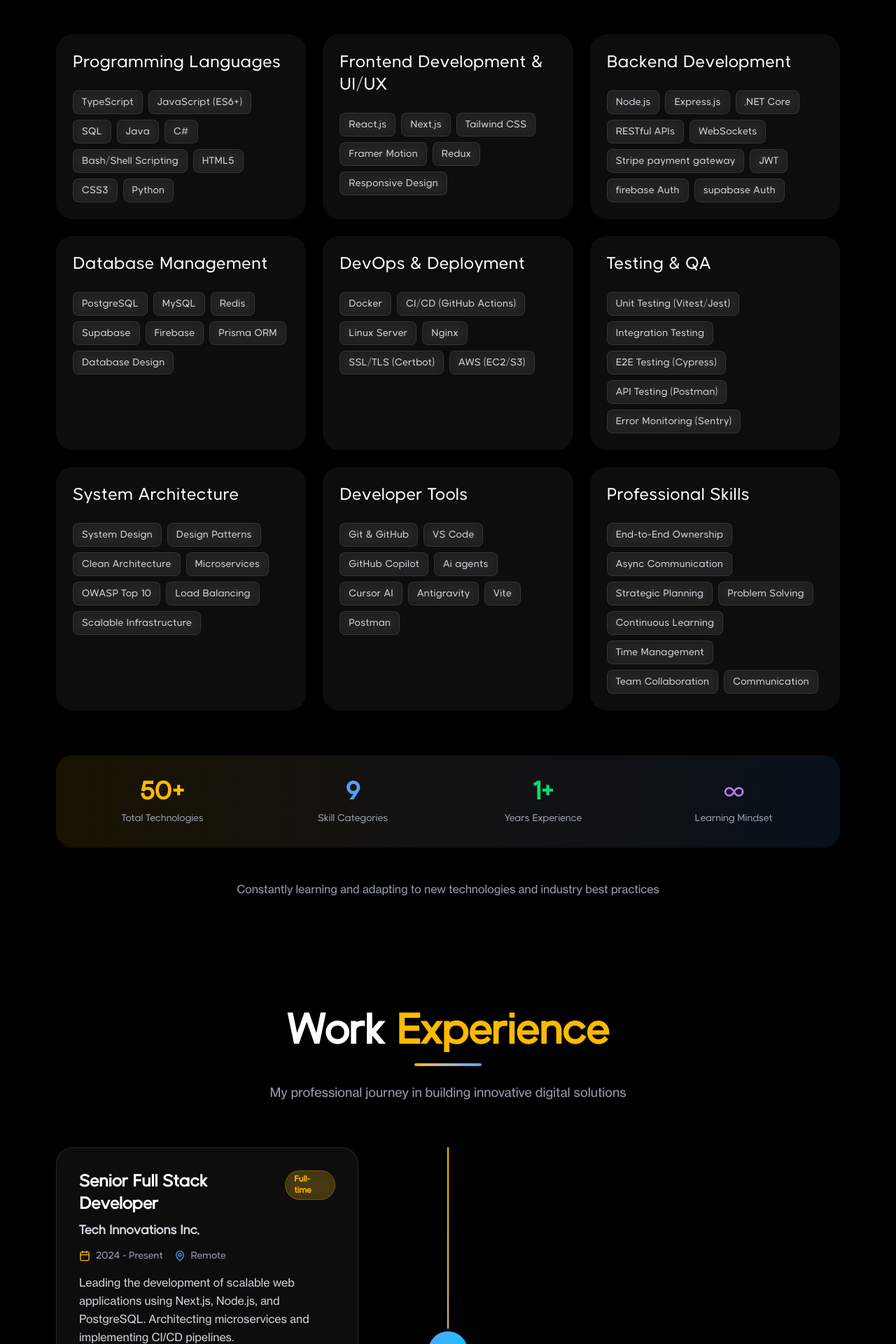
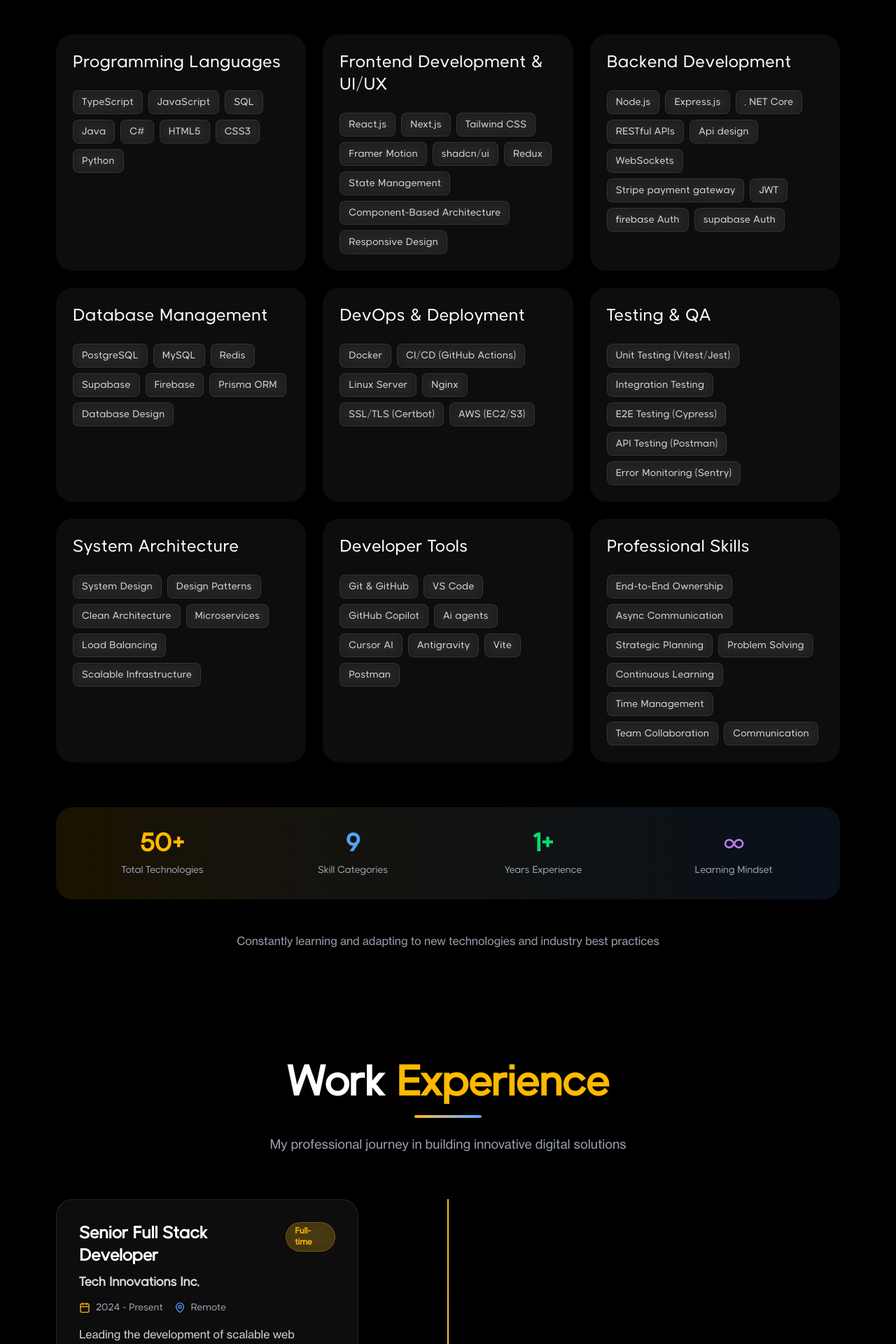
Before and after one commit to bhanuka99x/my-portfolio, a Next.js app in the folder frontend/: page / in a window 1280 px wide. Shown: the part 2320-4240 px from the top of the page at 70% size. Built offline with nearby package versions, Linux system fonts and the light colour scheme.

Commit message:
fix: update skills list for accuracy and consistency in SkillsSection

```diff
--- a/frontend/src/components/sections/experience/ExperienceSection.tsx
+++ b/frontend/src/components/sections/experience/ExperienceSection.tsx
@@ -1,6 +1,5 @@
 "use client";
 import React from "react";
-import { motion } from "framer-motion";
 import {
   Briefcase,
   Calendar,
@@ -88,133 +87,102 @@
     },
   ];
 
-  const containerVariants = {
-    hidden: { opacity: 0 },
-    visible: {
-      opacity: 1,
-      transition: {
-        staggerChildren: 0.3,
-      },
-    },
-  };
-
-  const itemVariants = {
-    hidden: { opacity: 0, x: -50 },
-    visible: { opacity: 1, x: 0 },
-  };
-
   return (
     <section
       id="experience"
-      className="min-h-screen text-white py-20 font-bilmond overflow-hidden"
+      className="min-h-screen text-white py-12 sm:py-16 md:py-20 font-bilmond overflow-hidden"
     >
-      <div className="max-w-7xl mx-auto px-5 md:px-10 lg:px-20">
+      <div className="max-w-7xl mx-auto px-4 sm:px-6 md:px-10 lg:px-20">
         {/* Section Header */}
-        <motion.div
-          initial={{ opacity: 0, y: -20 }}
-          whileInView={{ opacity: 1, y: 0 }}
-          viewport={{ once: true }}
-          transition={{ duration: 0.6 }}
-          className="text-center mb-16"
-        >
-          <h2 className="text-5xl md:text-6xl font-bold mb-4">
+        <div className="text-center mb-12 sm:mb-14 md:mb-16">
+          <h2 className="text-3xl sm:text-4xl md:text-5xl lg:text-6xl font-bold mb-3 sm:mb-4">
             Work <span className="text-amber-400">Experience</span>
           </h2>
-          <div className="w-24 h-1 bg-gradient-to-r from-amber-400 to-blue-400 mx-auto rounded-full mb-6"></div>
-          <p className="text-gray-400 text-lg max-w-2xl mx-auto font-NeueHaas">
+          <div className="w-20 sm:w-24 h-1 bg-gradient-to-r from-amber-400 to-blue-400 mx-auto rounded-full mb-4 sm:mb-6"></div>
+          <p className="text-gray-400 text-base sm:text-lg max-w-2xl mx-auto font-NeueHaas px-4">
             My professional journey in building innovative digital solutions
           </p>
-        </motion.div>
+        </div>
 
         {/* Timeline */}
-        <motion.div
-          variants={containerVariants}
-          initial="hidden"
-          whileInView="visible"
-          viewport={{ once: true, margin: "-100px" }}
-          className="relative"
-        >
+        <div className="relative">
           {/* Vertical Line */}
-          <div className="absolute left-8 md:left-1/2 top-0 bottom-0 w-0.5 bg-gradient-to-b from-amber-400 via-blue-400 to-purple-400 transform md:-translate-x-1/2"></div>
+          <div className="absolute left-4 sm:left-6 md:left-8 lg:left-1/2 top-0 bottom-0 w-0.5 bg-gradient-to-b from-amber-400 via-blue-400 to-purple-400 lg:transform lg:-translate-x-1/2"></div>
 
           {/* Timeline Items */}
-          <div className="space-y-12">
+          <div className="space-y-8 sm:space-y-10 md:space-y-12">
             {experiences.map((exp, index) => (
-              <motion.div
+              <div
                 key={exp.id}
-                variants={itemVariants}
                 className={`relative flex items-center ${
                   index % 2 === 0
-                    ? "md:flex-row"
-                    : "md:flex-row-reverse"
+                    ? "lg:flex-row"
+                    : "lg:flex-row-reverse"
                 } flex-row`}
               >
                 {/* Timeline Dot */}
                 <div
-                  className={`absolute left-8 md:left-1/2 transform md:-translate-x-1/2 w-16 h-16 rounded-full bg-gradient-to-br ${exp.color} flex items-center justify-center border-4 border-black z-10 group-hover:scale-110 transition-transform duration-300`}
+                  className={`absolute left-4 sm:left-6 md:left-8 lg:left-1/2 lg:transform lg:-translate-x-1/2 w-12 h-12 sm:w-14 sm:h-14 md:w-16 md:h-16 rounded-full bg-gradient-to-br ${exp.color} flex items-center justify-center border-4 border-black z-10 hover:scale-110 transition-transform duration-300`}
                 >
                   <div className="text-black">{exp.icon}</div>
                 </div>
 
                 {/* Content Card */}
                 <div
-                  className={`ml-28 md:ml-0 md:w-[calc(50%-4rem)] ${
-                    index % 2 === 0 ? "md:pr-16" : "md:pl-16"
+                  className={`ml-16 sm:ml-20 md:ml-28 lg:ml-0 lg:w-[calc(50%-4rem)] ${
+                    index % 2 === 0 ? "lg:pr-16" : "lg:pl-16"
                   }`}
                 >
-                  <motion.div
-                    whileHover={{ scale: 1.02 }}
-                    className="group bg-white/5 backdrop-blur-sm border border-white/10 rounded-3xl p-6 md:p-8 hover:bg-white/[0.07] hover:border-white/20 transition-all duration-500"
-                  >
+                  <div className="group bg-white/5 backdrop-blur-sm border border-white/10 rounded-2xl sm:rounded-3xl p-4 sm:p-5 md:p-6 lg:p-8 hover:bg-white/[0.07] hover:border-white/20 transition-all duration-500">
                     {/* Gradient Glow */}
                     <div
-                      className={`absolute -inset-0.5 bg-gradient-to-r ${exp.color} rounded-3xl blur opacity-0 group-hover:opacity-20 transition duration-500`}
+                      className={`absolute -inset-0.5 bg-gradient-to-r ${exp.color} rounded-2xl sm:rounded-3xl blur opacity-0 group-hover:opacity-20 transition duration-500`}
                     ></div>
 
                     {/* Content */}
                     <div className="relative">
                       {/* Header */}
-                      <div className="mb-4">
-                        <div className="flex items-start justify-between mb-2">
-                          <h3 className="text-2xl font-bold text-white group-hover:text-amber-400 transition-colors duration-300">
+                      <div className="mb-3 sm:mb-4">
+                        <div className="flex flex-col sm:flex-row sm:items-start sm:justify-between gap-2 mb-2">
+                          <h3 className="text-xl sm:text-2xl font-bold text-white group-hover:text-amber-400 transition-colors duration-300">
                             {exp.title}
                           </h3>
-                          <span className="px-3 py-1 bg-amber-400/20 backdrop-blur-sm border border-amber-400/30 text-amber-400 text-xs font-bold rounded-full">
+                          <span className="px-3 py-1 bg-amber-400/20 backdrop-blur-sm border border-amber-400/30 text-amber-400 text-xs font-bold rounded-full self-start">
                             {exp.type}
                           </span>
                         </div>
-                        <div className="text-lg font-semibold text-gray-300 mb-3">
+                        <div className="text-base sm:text-lg font-semibold text-gray-300 mb-2 sm:mb-3">
                           {exp.company}
                         </div>
-                        <div className="flex flex-wrap gap-4 text-sm text-gray-400">
+                        <div className="flex flex-col sm:flex-row sm:flex-wrap gap-2 sm:gap-4 text-xs sm:text-sm text-gray-400">
                           <div className="flex items-center gap-2">
-                            <Calendar className="w-4 h-4 text-amber-400" />
-                            {exp.period}
+                            <Calendar className="w-4 h-4 text-amber-400 flex-shrink-0" />
+                            <span>{exp.period}</span>
                           </div>
                           <div className="flex items-center gap-2">
-                            <MapPin className="w-4 h-4 text-blue-400" />
-                            {exp.location}
+                            <MapPin className="w-4 h-4 text-blue-400 flex-shrink-0" />
+                            <span>{exp.location}</span>
                           </div>
                         </div>
                       </div>
 
                       {/* Description */}
-                      <p className="text-gray-300 leading-relaxed mb-4 font-NeueHaas">
+                      <p className="text-gray-300 text-sm sm:text-base leading-relaxed mb-3 sm:mb-4 font-NeueHaas">
                         {exp.description}
                       </p>
 
                       {/* Achievements */}
-                      <div className="mb-4">
-                        <h4 className="text-sm font-bold text-amber-400 mb-2 uppercase tracking-wide">
+                      <div className="mb-3 sm:mb-4">
+                        <h4 className="text-xs sm:text-sm font-bold text-amber-400 mb-2 uppercase tracking-wide">
                           Key Achievements
                         </h4>
-                        <ul className="space-y-2">
+                        <ul className="space-y-1.5 sm:space-y-2">
                           {exp.achievements.map((achievement, i) => (
                             <li
                               key={i}
-                              className="flex items-start gap-2 text-gray-400 text-sm font-NeueHaas"
+                              className="flex items-start gap-2 text-gray-400 text-xs sm:text-sm font-NeueHaas"
                             >
-                              <ArrowRight className="w-4 h-4 text-amber-400 flex-shrink-0 mt-0.5" />
+                              <ArrowRight className="w-3.5 h-3.5 sm:w-4 sm:h-4 text-amber-400 flex-shrink-0 mt-0.5" />
                               <span>{achievement}</span>
                             </li>
                           ))}
@@ -223,14 +191,14 @@
 
                       {/* Technologies */}
                       <div>
-                        <h4 className="text-sm font-bold text-blue-400 mb-2 uppercase tracking-wide">
+                        <h4 className="text-xs sm:text-sm font-bold text-blue-400 mb-2 uppercase tracking-wide">
                           Technologies Used
                         </h4>
-                        <div className="flex flex-wrap gap-2">
+                        <div className="flex flex-wrap gap-1.5 sm:gap-2">
                           {exp.technologies.map((tech, i) => (
                             <span
                               key={i}
-                              className="px-3 py-1 bg-white/10 backdrop-blur-sm border border-white/20 rounded-lg text-xs text-gray-300 group-hover:bg-white/20 group-hover:border-blue-400/30 transition-all duration-300"
+                              className="px-2.5 sm:px-3 py-1 bg-white/10 backdrop-blur-sm border border-white/20 rounded-lg text-xs text-gray-300 group-hover:bg-white/20 group-hover:border-blue-400/30 transition-all duration-300"
                             >
                               {tech}
                             </span>
@@ -238,31 +206,25 @@
                         </div>
                       </div>
                     </div>
-                  </motion.div>
+                  </div>
                 </div>
 
                 {/* Empty space for alternating layout on desktop */}
-                <div className="hidden md:block md:w-[calc(50%-4rem)]"></div>
-              </motion.div>
+                <div className="hidden lg:block lg:w-[calc(50%-4rem)]"></div>
+              </div>
             ))}
           </div>
-        </motion.div>
+        </div>
 
         {/* Bottom CTA */}
-        <motion.div
-          initial={{ opacity: 0, y: 20 }}
-          whileInView={{ opacity: 1, y: 0 }}
-          viewport={{ once: true }}
-          transition={{ duration: 0.6 }}
-          className="mt-16 text-center"
-        >
-          <div className="inline-flex items-center gap-2 bg-gradient-to-r from-amber-400/10 to-blue-400/10 backdrop-blur-sm border border-white/10 rounded-full px-6 py-3 text-gray-300">
-            <Briefcase className="w-5 h-5 text-amber-400" />
+        <div className="mt-12 sm:mt-14 md:mt-16 text-center">
+          <div className="inline-flex items-center gap-2 bg-gradient-to-r from-amber-400/10 to-blue-400/10 backdrop-blur-sm border border-white/10 rounded-full px-4 sm:px-5 md:px-6 py-2.5 sm:py-3 text-sm sm:text-base text-gray-300">
+            <Briefcase className="w-4 h-4 sm:w-5 sm:h-5 text-amber-400 flex-shrink-0" />
             <span className="font-NeueHaas">
               Want to work together? Let's connect!
             </span>
           </div>
-        </motion.div>
+        </div>
       </div>
     </section>
   );
--- a/frontend/src/components/sections/skill/SkillsSection.tsx
+++ b/frontend/src/components/sections/skill/SkillsSection.tsx
@@ -30,11 +30,10 @@
       color: "from-blue-400 to-cyan-400",
       skills: [
         "TypeScript",
-        "JavaScript (ES6+)",
+        "JavaScript",
         "SQL",
         "Java",
         "C#",
-        "Bash/Shell Scripting",
         "HTML5",
         "CSS3",
         "Python"
@@ -50,7 +49,10 @@
         "Next.js",
         "Tailwind CSS",
         "Framer Motion",
+        "shadcn/ui",
         "Redux",
+        "State Management",
+        "Component-Based Architecture",
         "Responsive Design",
       ],
     },
@@ -62,8 +64,9 @@
       skills: [
         "Node.js",
         "Express.js",
-        ".NET Core",
+        ". NET Core",
         "RESTful APIs",
+        "Api design",
         "WebSockets",
         "Stripe payment gateway",
         "JWT",
@@ -123,7 +126,6 @@
         "Design Patterns",
         "Clean Architecture",
         "Microservices",
-        "OWASP Top 10",
         "Load Balancing",
         "Scalable Infrastructure",
       ],
```
